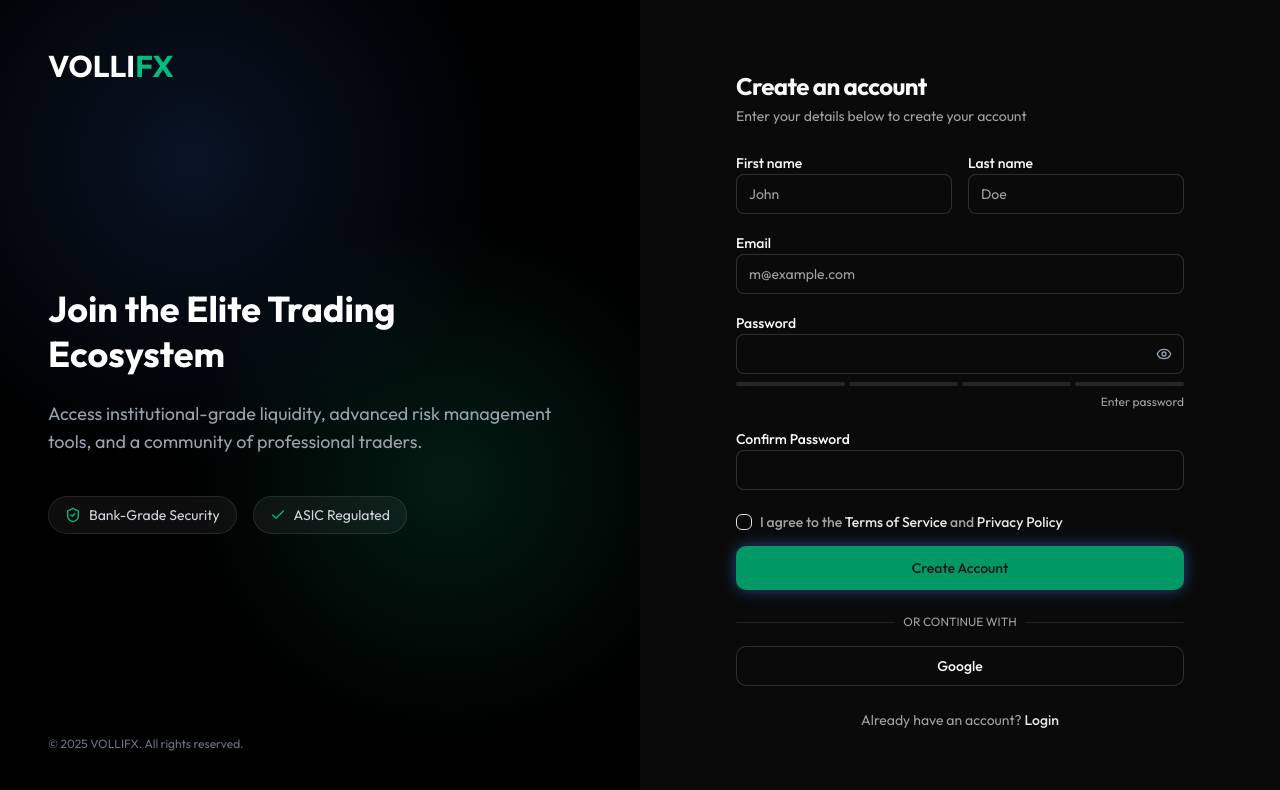
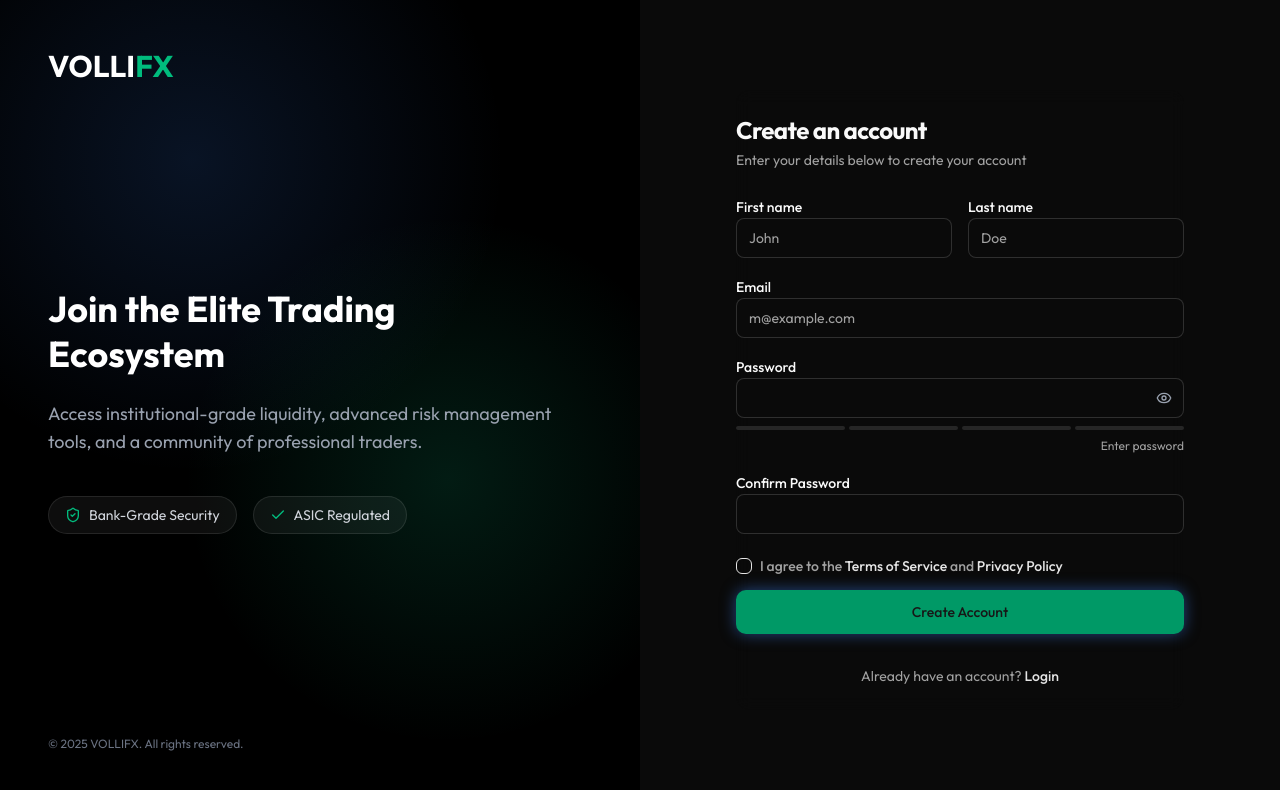
Before and after one commit to dsgffdfdgd/vollitrading, a Next.js app: page /register in a window 1280 px wide. Shown: the top 790 px of the page. Built offline with nearby package versions, Linux system fonts and the light colour scheme.

Commit message:
Update login and register pages

```diff
--- a/app/login/page.tsx
+++ b/app/login/page.tsx
@@ -140,19 +140,6 @@ export default function LoginPage() {
                         </form>
                     </CardContent>
                     <CardFooter className="flex flex-col px-0 gap-4">
-                        <div className="relative w-full">
-                            <div className="absolute inset-0 flex items-center">
-                                <span className="w-full border-t" />
-                            </div>
-                            <div className="relative flex justify-center text-xs uppercase">
-                                <span className="bg-background px-2 text-muted-foreground">
-                                    Or continue with
-                                </span>
-                            </div>
-                        </div>
-                        <Button variant="outline" className="w-full" type="button" onClick={() => toast.info("Google Login is coming soon")}>
-                            Google
-                        </Button>
                         <p className="text-center text-sm text-muted-foreground mt-2">
                             Don't have an account?{" "}
                             <Link href="/register" className="text-primary hover:underline font-medium">
--- a/app/register/page.tsx
+++ b/app/register/page.tsx
@@ -225,19 +225,6 @@ export default function RegisterPage() {
                         </form>
                     </CardContent>
                     <CardFooter className="flex flex-col px-0 gap-4">
-                        <div className="relative w-full">
-                            <div className="absolute inset-0 flex items-center">
-                                <span className="w-full border-t" />
-                            </div>
-                            <div className="relative flex justify-center text-xs uppercase">
-                                <span className="bg-background px-2 text-muted-foreground">
-                                    Or continue with
-                                </span>
-                            </div>
-                        </div>
-                        <Button variant="outline" className="w-full" type="button">
-                            Google
-                        </Button>
                         <p className="text-center text-sm text-muted-foreground mt-2">
                             Already have an account?{" "}
                             <Link href="/login" className="text-primary hover:underline font-medium">
```
